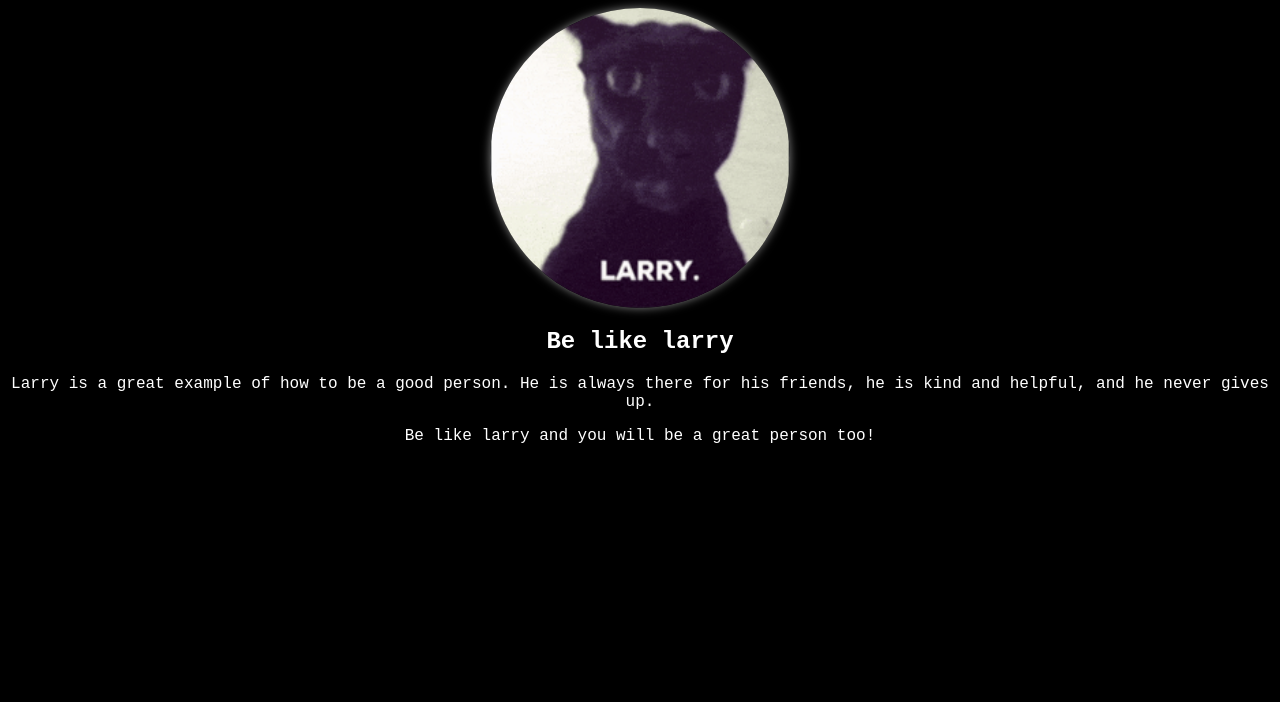
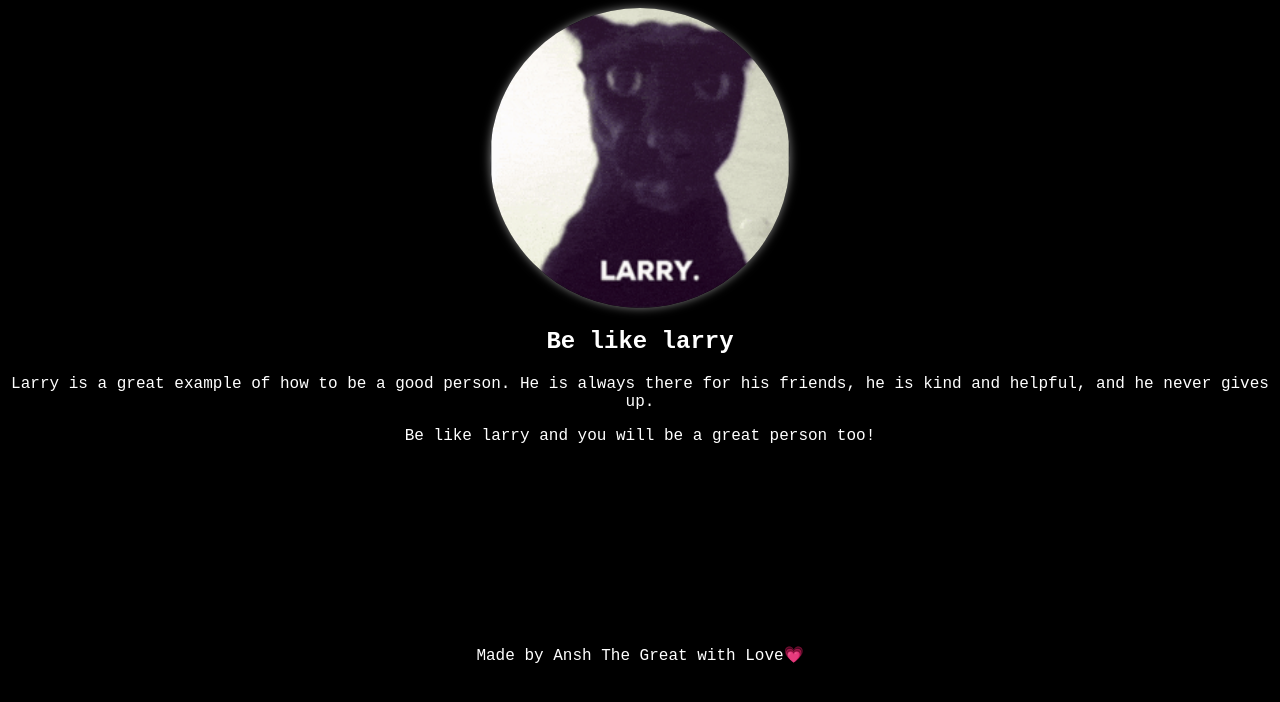
Before and after one commit to anshraghu317/larry, a plain HTML site: page index.html in a window 1280 px wide. Drawn offline with Linux system fonts and the light colour scheme.

Commit message:
Fix footer margin style in index.html
Updated the margin style for the footer message.

```diff
--- a/index.html
+++ b/index.html
@@ -36,7 +36,7 @@ p{
   <h2> Be like larry </h2>
   <p> Larry is a great example of how to be a good person. He is always there for his friends, he is kind and helpful, and he never gives up. </p>
   <p> Be like larry and you will be a great person too! </p>
-  <p><style margin-top : 50%;> Made by Ansh The Great with love💗</style> </p>
+  <p style="margin-top: 200px;">Made by Ansh The Great with Love💗</p>
 </body>
 
 </html>
```
